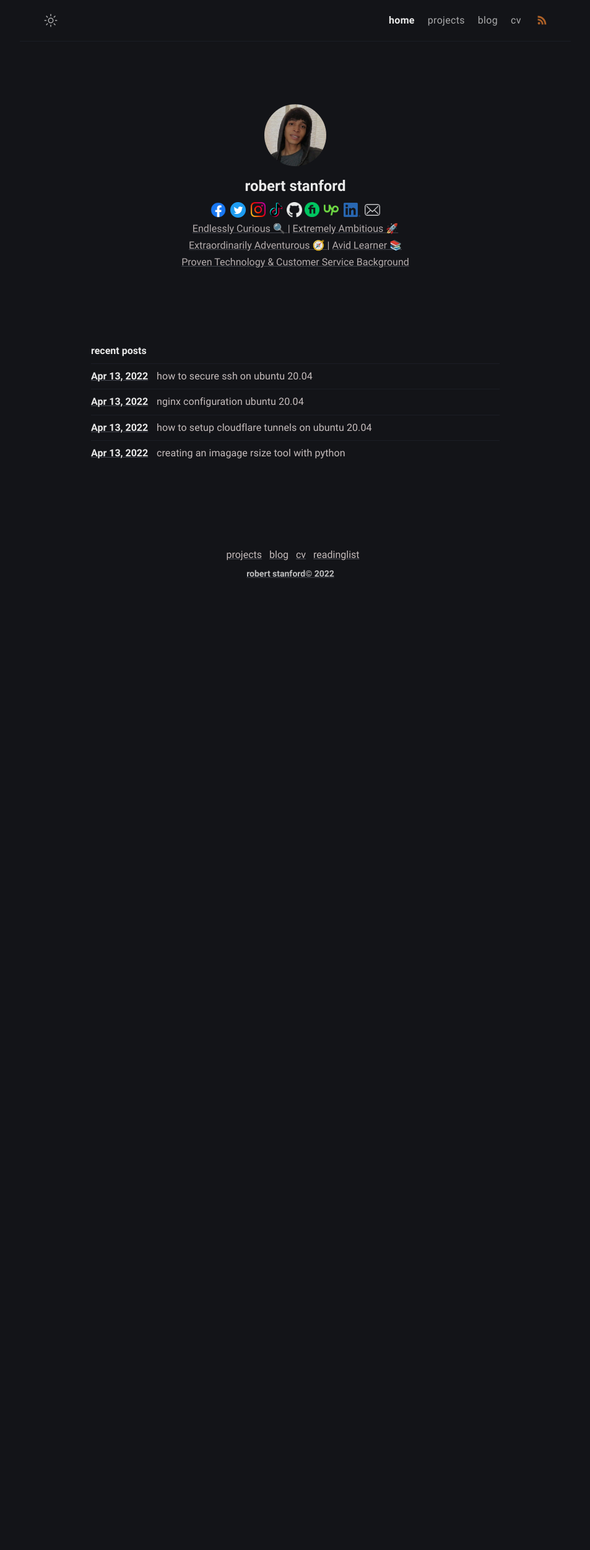
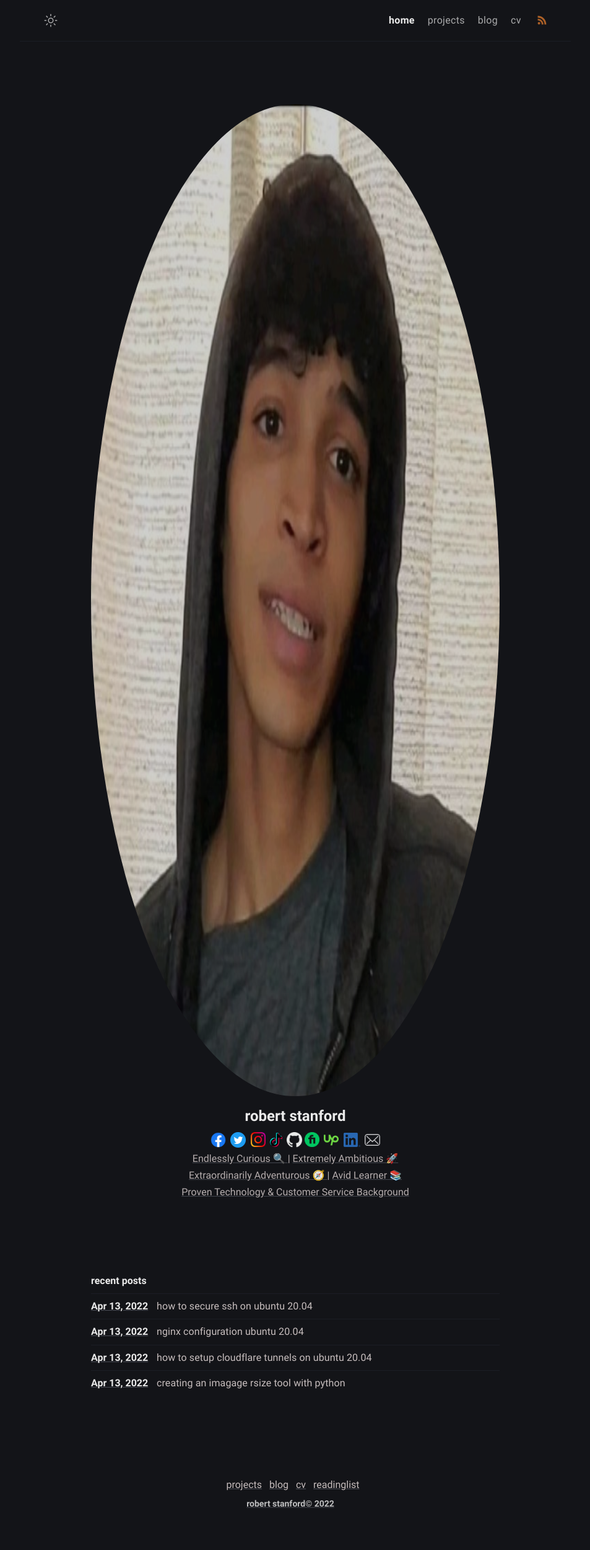
Before and after one commit to shmor3/personal-site, a Jekyll site: the page built from index.md, in a window 1280 px wide. Shown: the whole page at 62% size, without its empty margins (163-1116 px from the left). Built offline with Jekyll 4.4.1, drawn with Linux system fonts in a browser that asks for light colours; before the commit the page ends 1000 px from its top, so only the background shows below that.

Commit message:
style updates

```diff
--- a/_sass/klise/_layout.scss
+++ b/_sass/klise/_layout.scss
@@ -190,8 +190,7 @@
   }
 
   .author-avatar {
-    width: 100px;
-    height: 100px;
+    height: 100rem;
     border-radius: 100%;
     user-select: none;
     background-color: $black;
@@ -199,7 +198,7 @@
     -webkit-user-select: none;
     -webkit-animation: 0.5s ease-in forwards fadein;
     animation: 0.5s ease-in forwards fadein;
-    opacity: 1;
+    opacity: 0.2;
   }
 
   .author-name {
```
Also changed, not shown: 4 other files.
